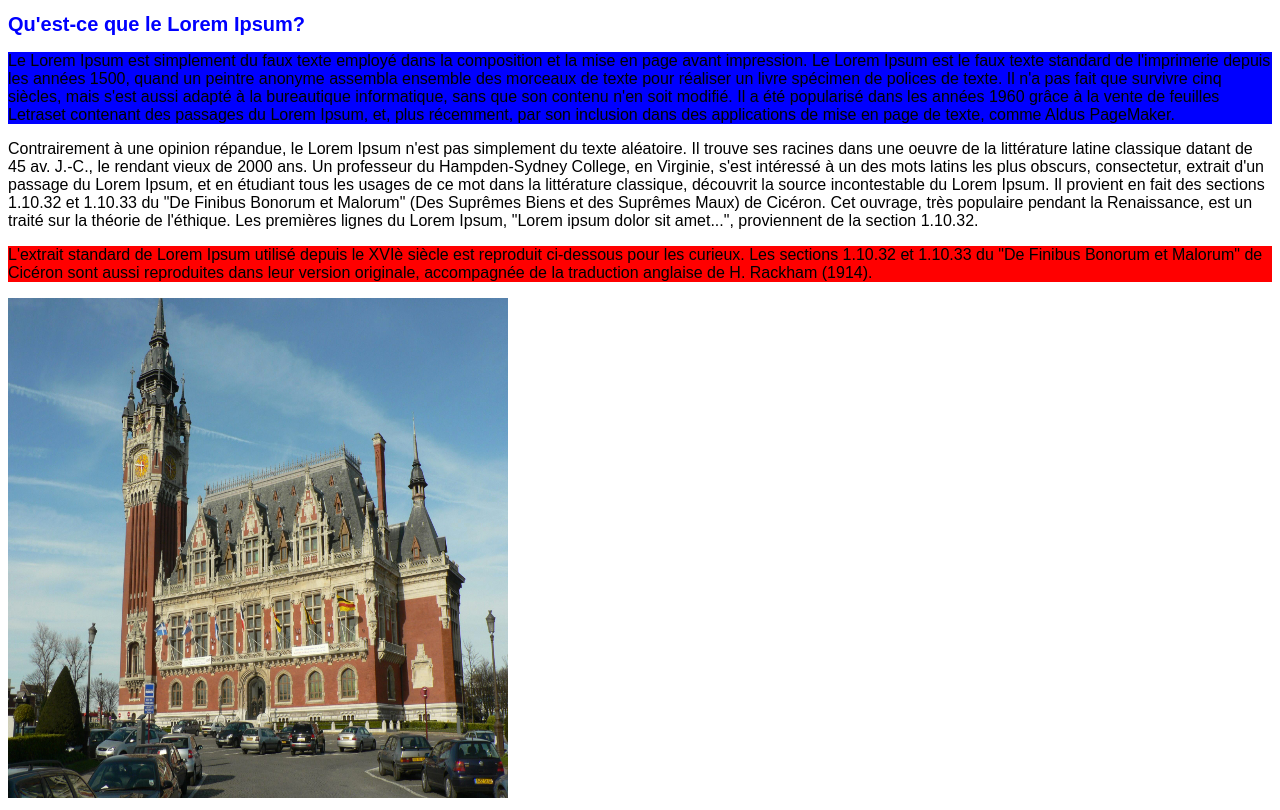
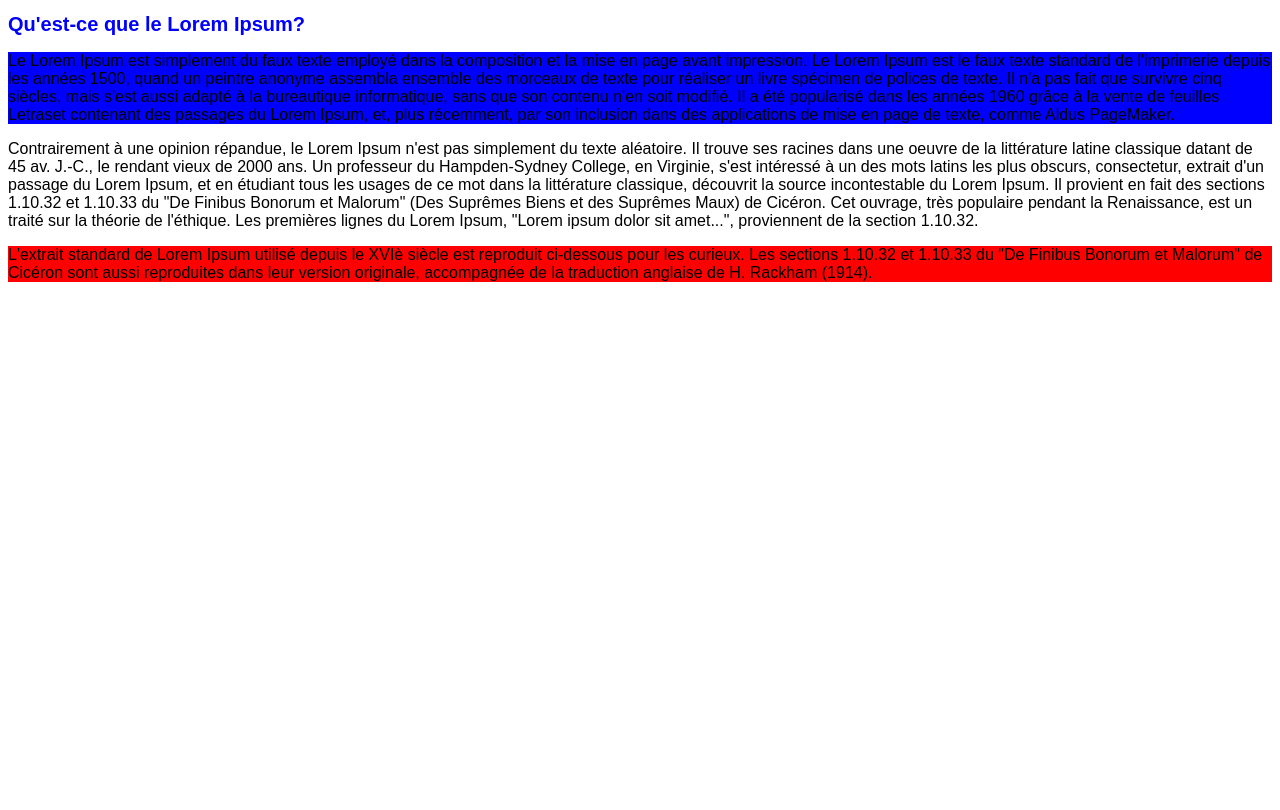
Before and after one commit to Zentacolada/AppliWeb1, a plain HTML site: page index.html in a window 1280 px wide. Drawn offline with Linux system fonts and the light colour scheme.

Commit message:
favicon4

```diff
--- a/index.html
+++ b/index.html
@@ -14,6 +14,6 @@
 
 	 <p class = "p3">L'extrait standard de Lorem Ipsum utilisé depuis le XVIè siècle est reproduit ci-dessous pour les curieux. Les sections 1.10.32 et 1.10.33 du "De Finibus Bonorum et Malorum" de Cicéron sont aussi reproduites dans leur version originale, accompagnée de la traduction anglaise de H. Rackham (1914).</p>
 
-	<img id ="calais" src="img/calais.jpg" />
+
  </body>
 </html>
```
